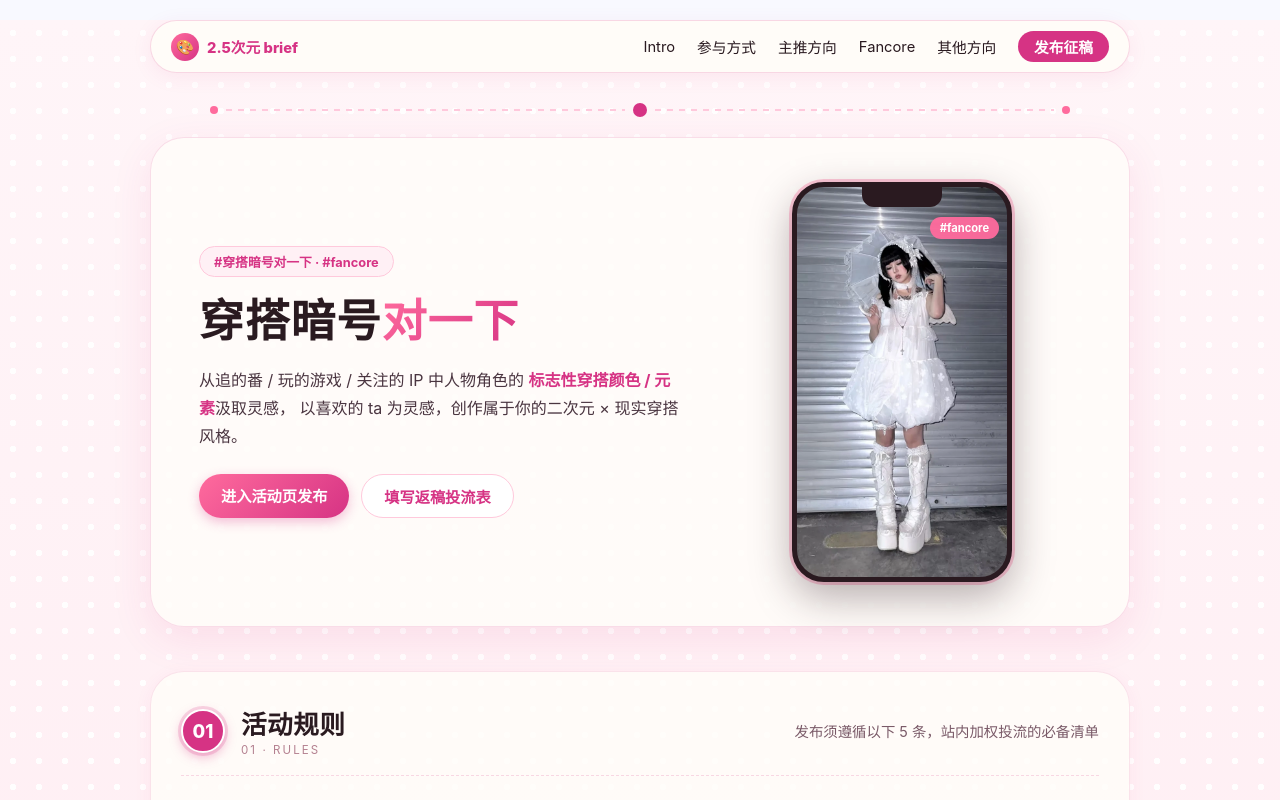
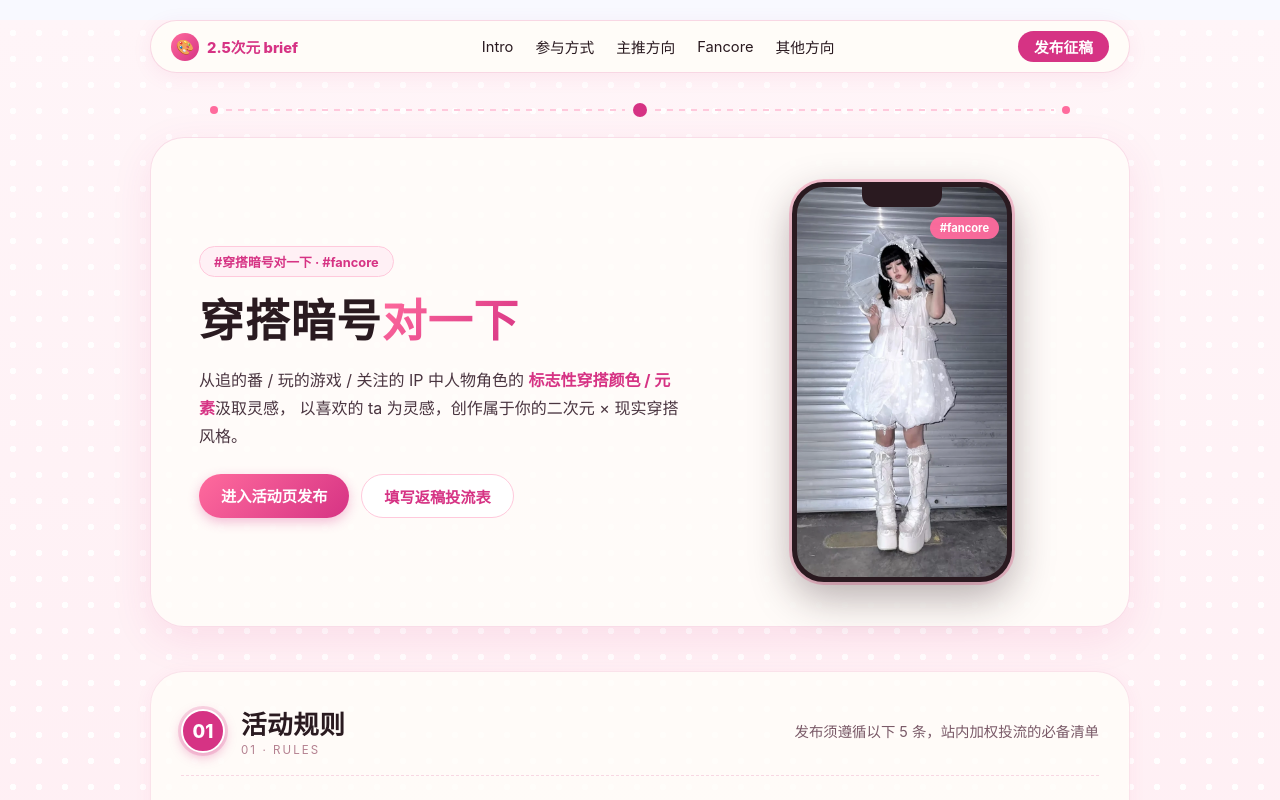
Before and after one commit to myoni113/fancore-brief, a Vue app: page / in a window 1280 px wide. Shown: the top 800 px of the page. Built offline with nearby package versions, Linux system fonts and the light colour scheme.

Commit message:
feat: 抓取笔记封面+标题，卡片化展示，精简排版

```diff
--- a/src/pages/HomeV2.vue
+++ b/src/pages/HomeV2.vue
@@ -360,8 +360,14 @@ const activeCoreDef = computed(() => allCores.find(c => c.key === activeCore.val
   box-shadow: 0 4px 20px rgba(214, 51, 132, .08);
   font-size: .92rem;
   position: sticky; top: 10px; z-index: 10;
+  justify-content: center;
 }
 .topnav .brand { display: flex; align-items: center; gap: 8px; font-weight: 800; color: #d63384; margin-right: auto; }
+.topnav .cta-nav {
+  padding: 5px 16px; background: #d63384; color: #fff !important;
+  border-radius: 999px; font-weight: 700;
+  margin-left: auto;
+}
 .brand-badge {
   width: 28px; height: 28px;
   background: linear-gradient(135deg, #ff6b9d, #d63384);
@@ -371,10 +377,6 @@ const activeCoreDef = computed(() => allCores.find(c => c.key === activeCore.val
 }
 .topnav a { color: #2a1a20; text-decoration: none; transition: color .2s; }
 .topnav a:hover { color: #d63384; }
-.topnav .cta-nav {
-  padding: 5px 16px; background: #d63384; color: #fff !important;
-  border-radius: 999px; font-weight: 700;
-}
 
 /* 装饰分隔线 */
 .deco-line {
```
Also changed, not shown: .cowork.json, .cowork/memory.md.
